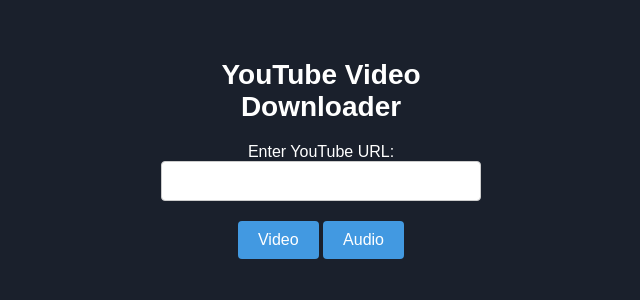
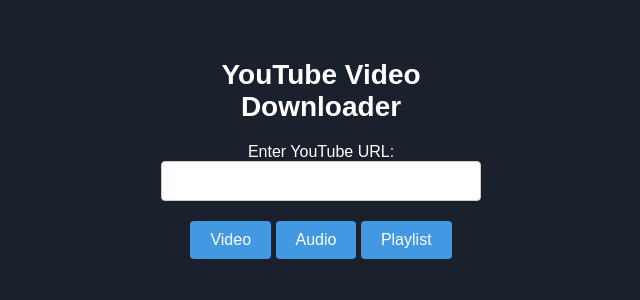
Before and after one commit to francisco-arturo/ytdownloader, a Flask app: page / in a window 1280 px wide. Shown: the top 300 px of the page, without its empty margins (319-959 px from the left). Run offline with Flask 3, Linux system fonts and the light colour scheme.

Commit message:
download playlist working

```diff
--- a/app.py
+++ b/app.py
@@ -1,6 +1,7 @@
 from flask import Flask, request, render_template, send_file
-from pytube import YouTube
+from pytube import YouTube, Playlist
 import os
+import zipfile
 from moviepy.editor import AudioFileClip
 
 app = Flask(__name__)
@@ -11,34 +12,70 @@
     audio.write_audiofile(mp3_path)
     return mp3_path
 
+def zip_playlists(output_path, playlist_title):
+    zipf = zipfile.ZipFile(f'{playlist_title}', 'w', zipfile.ZIP_DEFLATED)
+    for root, dirs, files in os.walk(output_path):
+        for file in files:
+            zipf.write(os.path.join(root, file), os.path.basename(os.path.join(root, file)))
+    zipf.close()
+    return os.path.realpath(zipf.filename)
+
+def download_playlist(url):
+    playlist = Playlist(url)
+    playlist_title = playlist.title  # Get the playlist title
+    output_path = os.path.expanduser(f"~/Downloads/{playlist_title}")
+    os.makedirs(output_path, exist_ok=True)
+    for video_url in playlist.video_urls:
+        try:
+            yt = YouTube(video_url)
+            stream = yt.streams.get_highest_resolution()
+            video_title = yt.title
+            safe_filename = "".join([c for c in video_title if c.isalpha() or c.isdigit() or c==' ']).rstrip()
+            if os.path.isfile(os.path.join(output_path, safe_filename + ".mp4")):
+                print(f"Video {video_title} already exists in your directory, skipping...")
+                continue
+            print(f"Downloading: {video_title}")
+            stream.download(output_path=output_path, filename=safe_filename)
+        except Exception as e:
+            print(f"An error occurred while downloading the video: {str(e)}")
+            continue
+    print("Download complete!")
+    zip_filepath = zip_playlists(output_path, playlist_title)
+    # Remove downloaded videos
+    for filename in os.listdir(output_path):
+        os.remove(os.path.join(output_path, filename))
+    os.rmdir(output_path)
+    return zip_filepath
+
+
 @app.route('/', methods=['GET', 'POST'])
 def download_video():
+    download_type = None
     if request.method == 'POST':
-        url = request.form.get('url')  # Get the URL from the form
-        print(f"URL: {url}")  # Print out the value of 'url'
-        if url is None:  # Check if 'url' is None
+        url = request.form.get('url')
+        print(f"URL: {url}")
+        if url is None:
             return "Error: No URL provided. Please enter a URL."
+        download_type = request.form.get('download_type')
+        if download_type == 'Video' or download_type == 'Audio':
+            yt = YouTube(url)
+            if download_type == 'Video':
+                stream = yt.streams.get_highest_resolution()
+            elif download_type == 'Audio':
+                stream = yt.streams.get_audio_only()
+            output_path = os.path.expanduser("~/Downloads")
+            filepath = os.path.join(output_path, stream.default_filename)
+            stream.download(output_path=output_path)
+            if download_type == 'Audio':
+                filepath = convert_mp4_to_mp3(filepath)
+            return send_file(filepath, as_attachment=True, download_name=os.path.basename(filepath))
+        elif download_type == 'Playlist':
+            zip_filepath = download_playlist(url)
+            return send_file(zip_filepath, as_attachment=True, download_name=f'{os.path.basename(zip_filepath)}.zip')
 
-        yt = YouTube(url)
-
-        download_type = request.form.get('download_type')
-
-        if download_type == 'Video':
-            # If 'video' key exists in form data, download video
-            stream = yt.streams.get_highest_resolution()
-        elif download_type == 'Audio':
-            # If 'audio' key exists in form data, download audio
-            stream = yt.streams.get_audio_only()
         else:
             return "Error: No download type selected."
+    return render_template('index.html')
 
-        output_path = os.path.expanduser("~/Downloads")
-        filepath = os.path.join(output_path, stream.default_filename)
-        stream.download(output_path=output_path)
-
-        # Convert to mp3 if the download type is 'Audio'
-        if download_type == 'Audio':
-            filepath = convert_mp4_to_mp3(filepath)
-
-        return send_file(filepath, as_attachment=True, download_name=os.path.basename(filepath))
-    return render_template('index.html')  # Render the form
+if __name__ == '__main__':
+    app.run(debug=True)
--- a/templates/index.html
+++ b/templates/index.html
@@ -92,7 +92,7 @@
             <br>
             <input type="submit" name="download_type" value="Video">
             <input type="submit" name="download_type" value="Audio">
-            <!-- <input type="submit" name="download_type" value="Playlist"> -->
+            <input type="submit" name="download_type" value="Playlist">
         </form>
     </div>
 </body>
```
Also changed, not shown: 3 other files.
